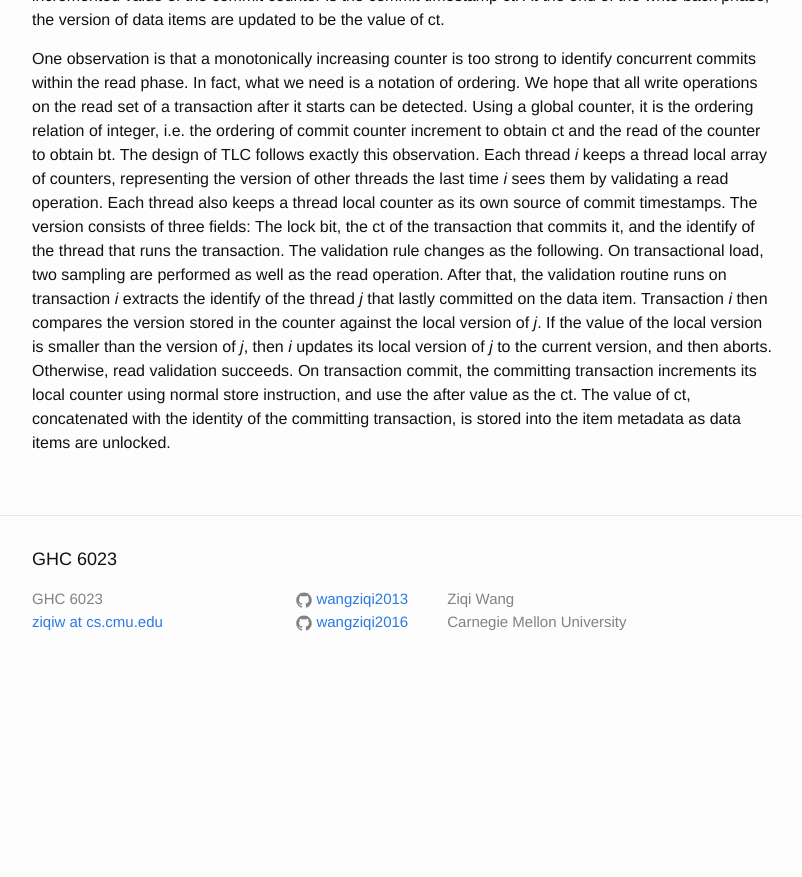
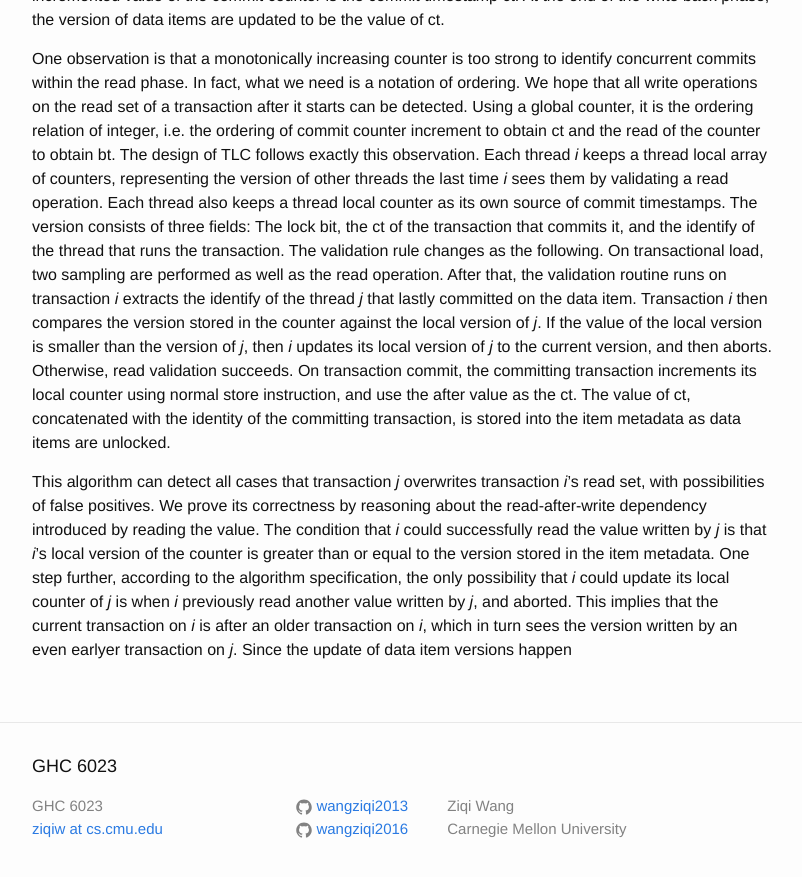
Before and after one commit to wangziqi2013/wangziqi2013.github.io, a Jekyll site: the page built from _posts/2018-05-30-tlc.markdown, in a window 1280 px wide and 900 px high, scrolled down 1108 px. Shown: the top 877 px of the window, without its empty margins (238-1040 px from the left). Built offline with Jekyll 4.4.1, drawn with Linux system fonts in a browser that asks for light colours; before the commit the page ends 1801 px from its top, so only the background shows below that.

Commit message:
Working on proof

```diff
--- a/_posts/2018-05-30-tlc.markdown
+++ b/_posts/2018-05-30-tlc.markdown
@@ -57,3 +57,11 @@ of *j*, then *i* updates its local version of *j* to the current version, and th
 succeeds. On transaction commit, the committing transaction increments its local counter using normal store instruction,
 and use the after value as the ct. The value of ct, concatenated with the identity of the committing transaction, is stored
 into the item metadata as data items are unlocked.
+
+This algorithm can detect all cases that transaction *j* overwrites transaction *i*'s read set, with possibilities of
+false positives. We prove its correctness by reasoning about the read-after-write dependency introduced by reading the value.
+The condition that *i* could successfully read the value written by *j* is that *i*'s local version of the counter is
+greater than or equal to the version stored in the item metadata. One step further, according to the algorithm specification,
+the only possibility that *i* could update its local counter of *j* is when *i* previously read another value written by
+*j*, and aborted. This implies that the current transaction on *i* is after an older transaction on *i*, which in turn
+sees the version written by an even earlyer transaction on *j*. Since the update of data item versions happen
```
